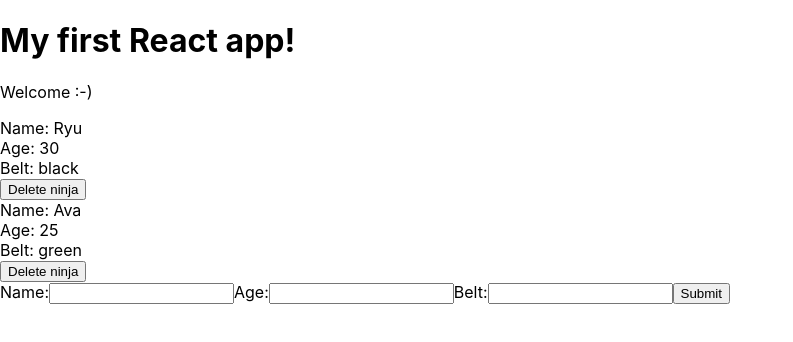
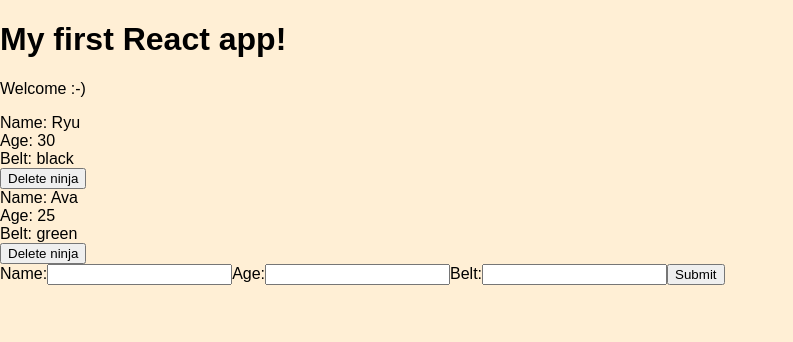
Before and after one commit to avacallery/react-apps, a React (Create React App) app in the folder myapp/: page / in a window 1280 px wide. Shown: the top 342 px of the page, without its empty margins (0-793 px from the left). Built offline with nearby package versions, Linux system fonts and the light colour scheme.

Commit message:
lifecycle methods like componentDidMount and componentDidUpdate

```diff
--- a/myapp/src/App.js
+++ b/myapp/src/App.js
@@ -1,6 +1,8 @@
 import React, { Component } from 'react';
 import Ninjas from './Ninjas';
 import AddNinja from './AddNinja';
+import './Ninjas.css'
+import './index.css'
 
 //root component that sits at the top of the tree
 //parent component
@@ -27,6 +29,13 @@
       ninjas: ninjas
     })
   }
+  componentDidMount(){
+    console.log('Component mounted.')
+  }
+  componentDidUpdate(prevProps, prevState){
+    console.log('Components updated.')
+    console.log(prevProps, prevState)
+  }
   render() {
     return (
       <div className="App">
--- /dev/null
+++ b/myapp/src/Ninjas.css
@@ -0,0 +1,9 @@
+body{
+    background: papayawhip;
+    transition: all 1s;
+}
+
+.ninjas form{
+    background: brown;
+    padding: 20px;
+}
--- a/myapp/src/index.css
+++ b/myapp/src/index.css
@@ -1,13 +1,5 @@
 body {
   margin: 0;
-  font-family: -apple-system, BlinkMacSystemFont, 'Segoe UI', 'Roboto', 'Oxygen',
-    'Ubuntu', 'Cantarell', 'Fira Sans', 'Droid Sans', 'Helvetica Neue',
-    sans-serif;
-  -webkit-font-smoothing: antialiased;
-  -moz-osx-font-smoothing: grayscale;
+  padding: 0;
+  font-family: sans-serif;
 }
-
-code {
-  font-family: source-code-pro, Menlo, Monaco, Consolas, 'Courier New',
-    monospace;
-}
```
Also changed, not shown: 1 other file (tests, documents, lock files or other folders).
